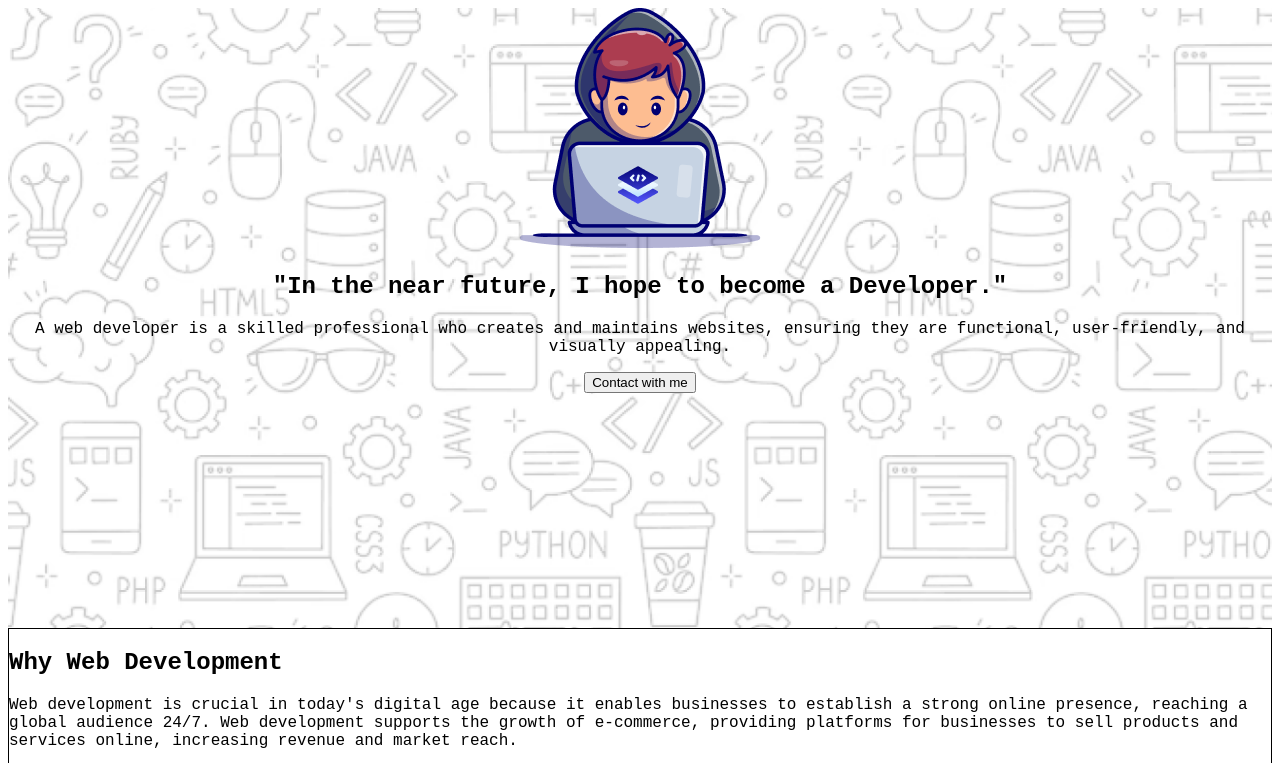
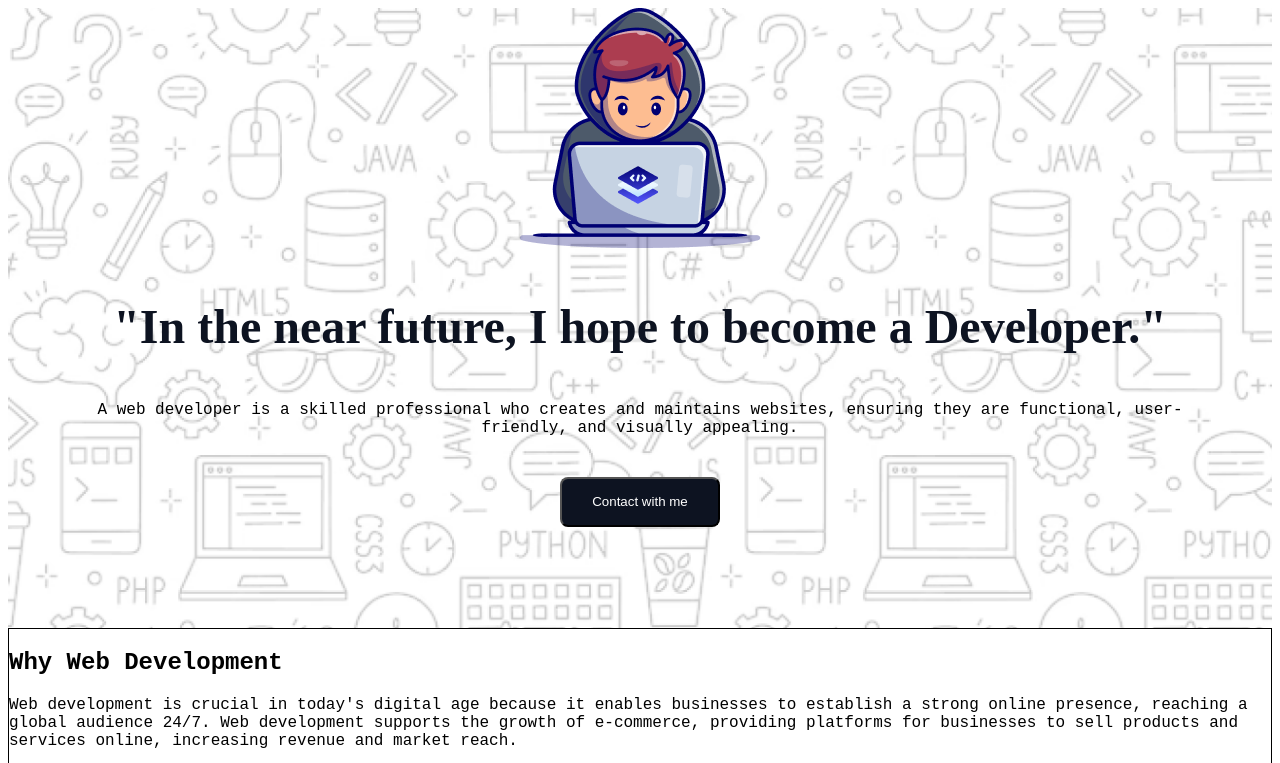
Before and after one commit to hasibprangon/B10-Assignment-1, a plain HTML site: page index.html in a window 1280 px wide. Shown: the top 763 px of the page. Drawn offline with Linux system fonts and the light colour scheme; a web font is replaced by a local one.

Commit message:
header section done

```diff
--- a/index.html
+++ b/index.html
@@ -13,11 +13,10 @@
         <section class="header-body">
             <img src="./assets/Group.png" alt="">
             <div>
-                <h1>"In the near future, I hope to become a Developer."</h1>
-                <p>A web developer is a skilled professional who creates and maintains websites, ensuring they are
-                    functional, user-friendly, and visually appealing.
+                <h1 class="header-title">"In the near future, I hope to become a Developer."</h1>
+                <p class="header-description">A web developer is a skilled professional who creates and maintains websites, ensuring they are functional, user-friendly, and visually appealing.
                 </p>
-                <button>Contact with me</button>
+                <button class="header-btn">Contact with me</button>
             </div>
         </section>
     </header>
@@ -58,6 +57,13 @@
             </section>
         </section>
 
+        <!-- inspiration section -->
+
+        <section>
+            <h1>My inspiration</h1>
+            <p>My inspiration in web development comes from the endless possibilities to innovate and create impactful solutions. Seeing how technology can transform lives and bridge gaps motivates me to push boundaries. Each project is an opportunity to make a difference and contribute to a more connected world</p>
+            <iframe width="560" height="315" src="https://www.youtube.com/embed/DGHn2uOAVCE?si=BU3MWFHd9VuHagT9" title="YouTube video player" frameborder="0" allow="accelerometer; autoplay; clipboard-write; encrypted-media; gyroscope; picture-in-picture; web-share" referrerpolicy="strict-origin-when-cross-origin" allowfullscreen></iframe>
+        </section>
     </main>
 </body>
 
--- a/style/style.css
+++ b/style/style.css
@@ -4,33 +4,59 @@
     font-family: "Azeret Mono", monospace;
     font-optical-sizing: auto;
     font-style: normal;
-  }
+}
 
-
-.header{
+/* header section */
+.header {
     background-image: url('../assets/Hero-bg.png');
     background-repeat: no-repeat;
     background-size: cover;
     height: 620px;
 }
-.header-body{
+
+.header-body {
     text-align: center;
 }
 
+
+.header-title {
+    color: rgb(13, 19, 33);
+    font-family: Azeret Mono;
+    font-size: 48px;
+    font-weight: 800;
+    line-height: 68px;
+    letter-spacing: 0%;
+    text-align: center;
+}
+.header-description{
+    margin: 0 50px 30px 50px;
+}
+
+.header-btn {
+    color: white;
+    background-color: #0D1321;
+    width: 160px;
+    height: 50px;
+    margin-top: 10px;
+    border-radius: 8px;
+}
+
 /* main section */
-.first-main-section{
+.first-main-section {
     border: 1px solid;
 }
 
-.first-layer{
+.first-layer {
     display: flex;
     justify-content: space-between;
 }
-.second-layer{
+
+.second-layer {
     display: flex;
     justify-content: space-between;
 }
-.third-layer{
+
+.third-layer {
     display: flex;
     justify-content: space-between;
 }
```
